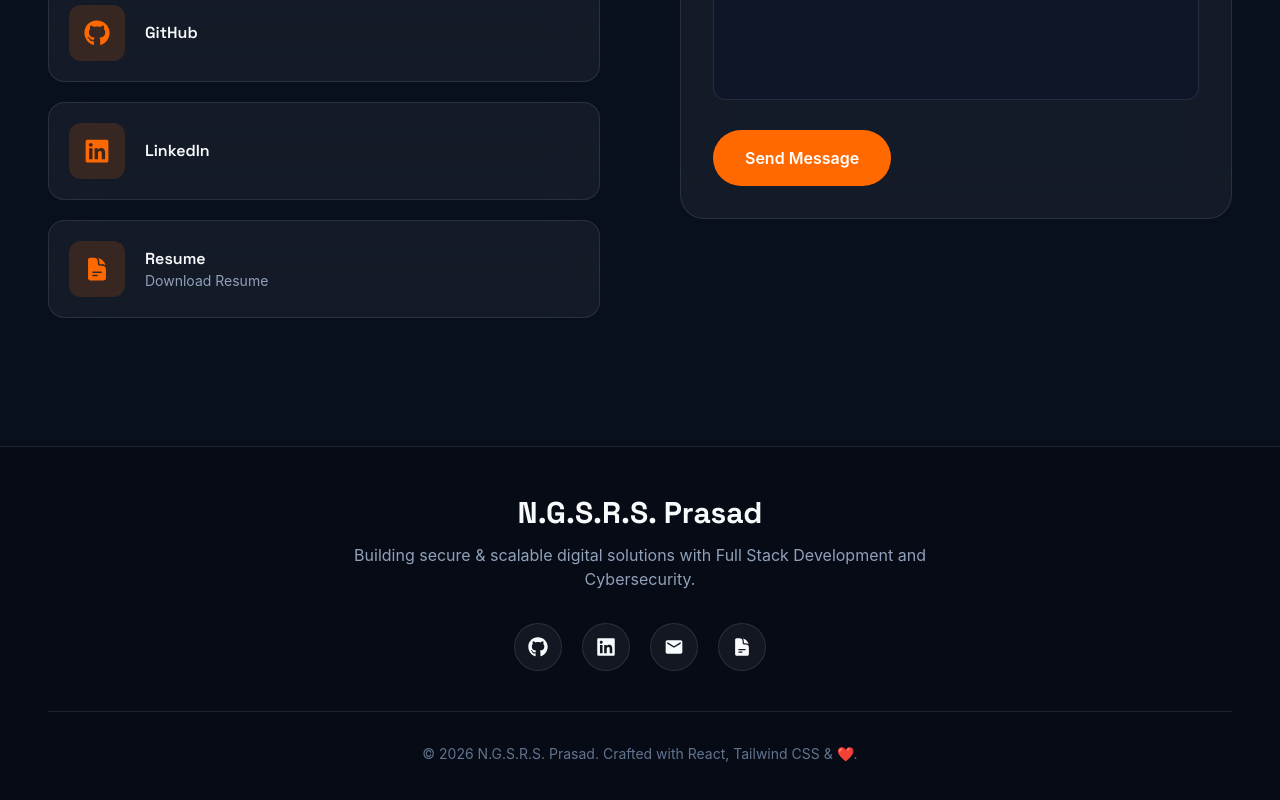
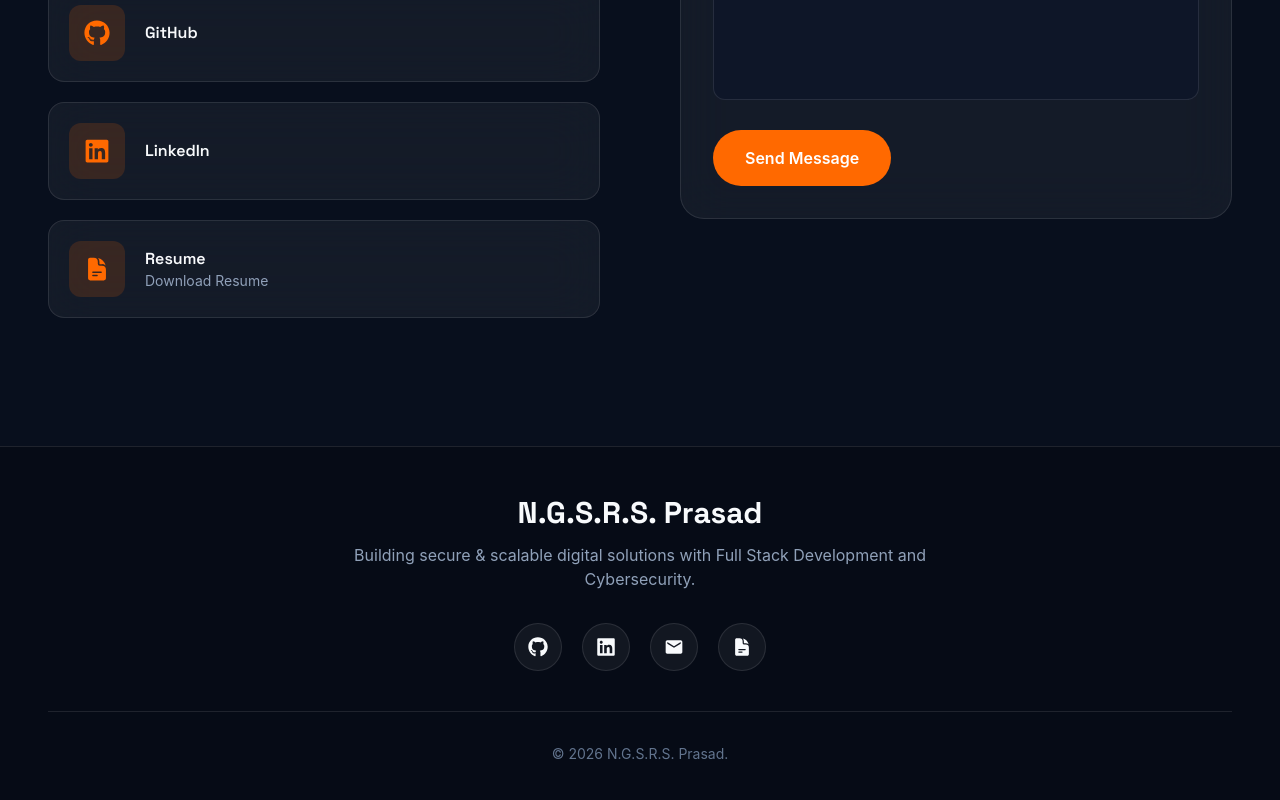
Before and after one commit to Prasad-Nalla/Portfolio, a React (Vite) app: page / in a window 1280 px wide. Shown: the part 9661-10461 px from the top of the page. Built offline with nearby package versions, Linux system fonts and the light colour scheme.

Commit message:
style : Footer Updated

```diff
--- a/src/sections/Footer/Footer.jsx
+++ b/src/sections/Footer/Footer.jsx
@@ -57,7 +57,7 @@ const Footer = () => {
 
           <p className="mt-8 text-sm text-slate-500">
             © {new Date().getFullYear()} N.G.S.R.S. Prasad.
-            Crafted with React, Tailwind CSS & ❤️.
+
           </p>
 
         </div>
```
